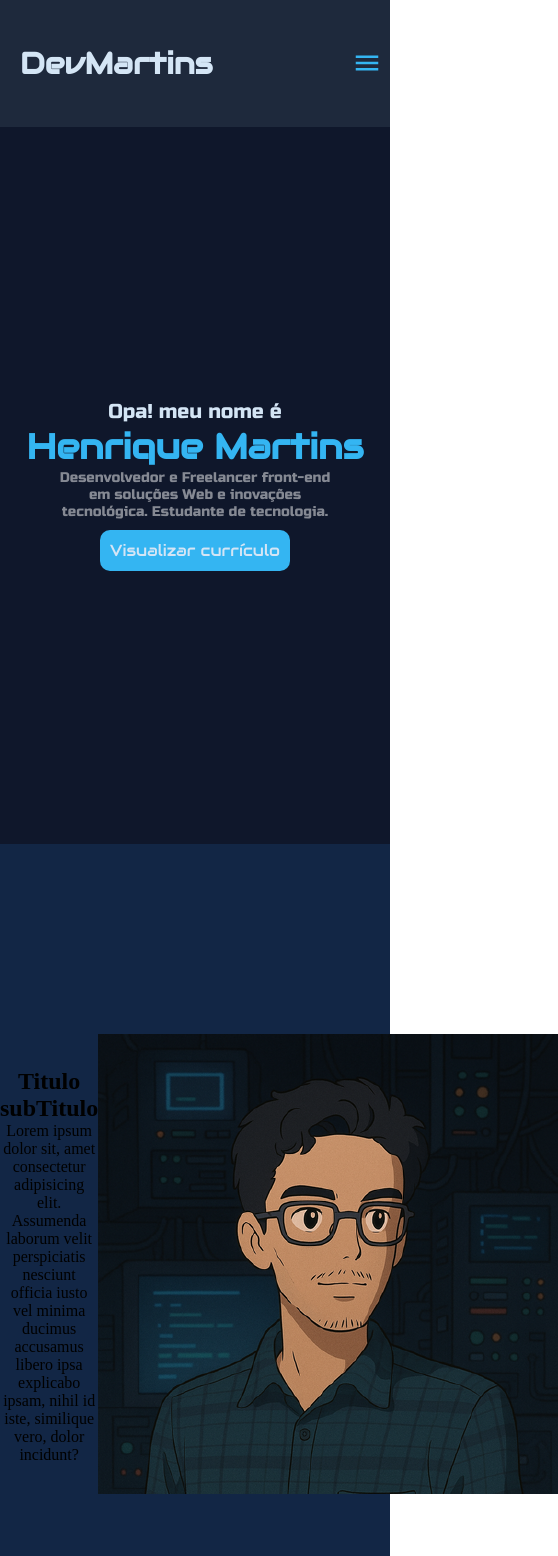
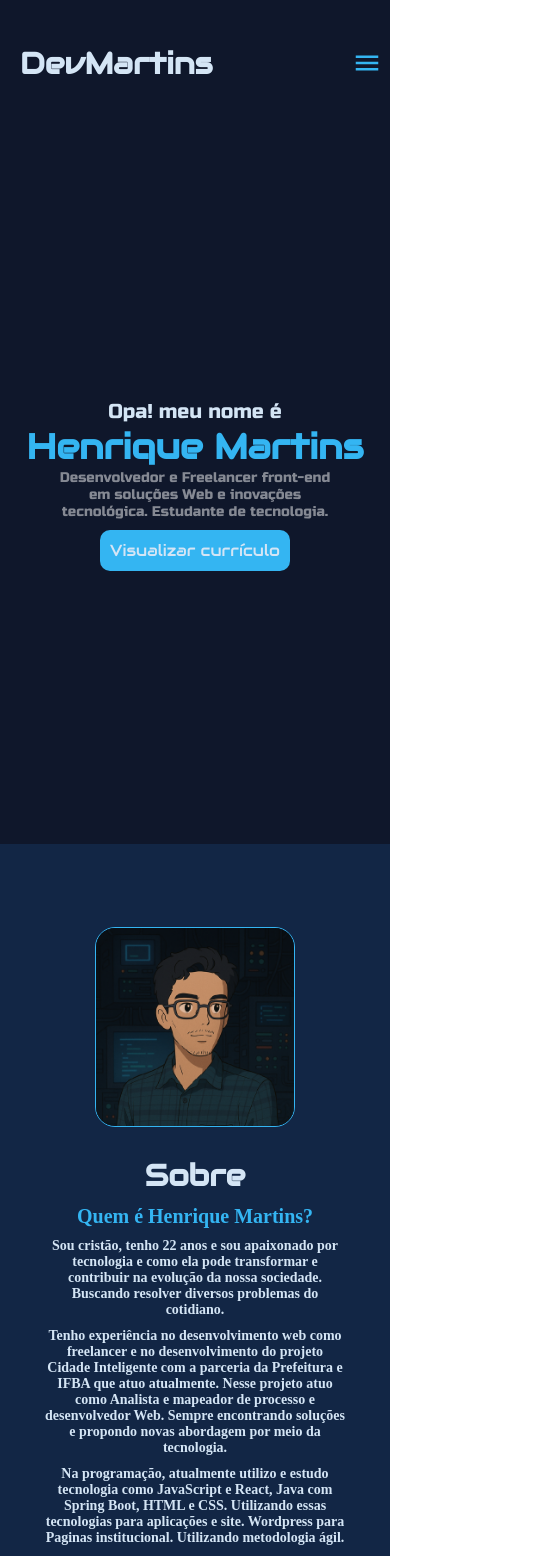
Before and after one commit to HenriqueMart/Portifolio_DevMartins, a React (Create React App) app: page / in a window 390 px wide. Shown: the top 1556 px of the page, 558 px wide, since content can reach past the window. Built offline with nearby package versions, Linux system fonts and the light colour scheme.

Commit message:
Feat: Page about reposive and setting

```diff
--- a/src/components/HomePage/HomePage.jsx
+++ b/src/components/HomePage/HomePage.jsx
@@ -1,6 +1,6 @@
 import Button from '../Button/Button';
 import Style from './HomePage.module.css';
-import img from '../../img/personagem.webp'
+import img from '../../img/personagem.webp';
 
 export default function HomePage(){
     const url = 'https://drive.google.com/file/d/1aDriHBRkWsnkzxjwSpVypfxemdQD0Lr0/view?usp=drive_link';
@@ -21,14 +21,18 @@ export default function HomePage(){
                     </article>
                     <section className={Style.section2} >
                         <div className={Style.section2_elementos}>
-                            <div className='section2_elementos_titulo'>
-                                <h1>Titulo</h1>
-                                <h2>subTitulo</h2>
-                                <p>Lorem ipsum dolor sit, amet consectetur adipisicing elit. Assumenda laborum velit perspiciatis nesciunt officia iusto vel minima ducimus accusamus libero ipsa explicabo ipsam, nihil id iste, similique vero, dolor incidunt?</p>
-                            </div>
                             <figure className={Style.section2_figure}>
                                 <img src={img} alt="minha imagens" />
                         </figure>
+                            <div className={Style.section2_elementos_titulo}>
+                                <h1>Sobre</h1>
+                                <h2>Quem é Henrique Martins?</h2>
+                                <p>Sou cristão, tenho 22 anos e sou apaixonado por tecnologia e como ela pode transformar e contribuir na evolução da nossa sociedade. Buscando resolver diversos problemas do cotidiano.</p>
+                                <p>Tenho experiência no desenvolvimento web como freelancer e no desenvolvimento do projeto Cidade Inteligente com a parceria da Prefeitura e IFBA que atuo atualmente. Nesse projeto atuo como Analista e mapeador de processo e desenvolvedor Web. Sempre encontrando soluções e propondo novas abordagem por meio da tecnologia.</p>
+                                <p>Na programação, atualmente utilizo e estudo tecnologia como JavaScript e React, Java com Spring Boot, HTML e CSS. Utilizando essas tecnologias para aplicações e site. Wordpress para Paginas institucional. Utilizando metodologia ágil.</p>
+                                <p>Sempre evoluindo e aprendendo novas abordagem para propor novas soluções por meio da tecnologia.</p>
+                            </div>
+
                         </div>
                     </section>
                 </main>
--- a/src/components/HomePage/HomePage.module.css
+++ b/src/components/HomePage/HomePage.module.css
@@ -48,26 +48,53 @@
     background-color: var(--color-first);
 }
 
-
-
 .section2_elementos{
     display: flex;
     flex-direction: row;
     align-items: center;
     justify-content: center;
-    text-align: center;
-
+    text-align: left;
 }
 
-.section2_figure{
-
+.section2_elementos_titulo{
+    display: flex;
+    flex-direction: column;
+    gap: 20px;
+    width: 50%;
+    color: var(--color-text_first);
+    padding: 25px;
 }
 
-.section2.figure img{
+.section2_elementos_titulo h1{
+    font-family: var(--font-first);
+    font-size: 40px;
+}
+
+.section2_elementos_titulo h2{
+    font-size: 30px;
+    font-weight: bolder;
+    color: var(--color-text_second);
+}
+
+.section2_elementos_titulo p{
+    font-size: 16px;
+    font-weight: bold;
+    text-align: justify;
+}
+
+.section2_figure > img{
     width: auto;
     height: auto;
-    max-width: 200px;
-    height: 150px;
+    margin-top: 25px;
+    border: 1px solid var(--color-text_second);
+    border-radius: 20px;
+    max-width: 500px;
+    height: 400px;
+}
+
+.section2_figure > img:hover{
+    transition: 1.0s;
+    opacity: 50%;
 }
 
 @media (max-width: 768px) {
@@ -90,4 +117,36 @@
     .Main_apresentacao_elementos > p{
         font-size: 14px;
     }
+
+    /*Section 2*/
+
+    .section2_elementos{
+        flex-direction: column;
+    }
+
+    .section2_figure > img{
+        width: 200px;
+        height: 200px;
+    }
+
+    .section2_elementos{
+        text-align: center;
+    }
+
+    .section2_elementos_titulo{
+        gap: 10px;
+        width: 90%;
+    }
+
+    .section2_elementos_titulo h1{
+        font-size: 30px;
+    }
+    .section2_elementos_titulo h2{
+        font-size: 20px;
+    }
+    .section2_elementos_titulo p{
+        font-size: 14px;
+        text-align: center;
+
+    }
 }
--- a/src/components/NavBar/NavBar.css
+++ b/src/components/NavBar/NavBar.css
@@ -4,7 +4,7 @@ nav{
     align-items: center;
     justify-content: space-between;
     padding: 0 20px;
-    background: var(--color-second);
+    background: var(--color-third);
 }
 
 .NavLinks{
```
Also changed, not shown: src/img/minhafoto.webp (added).
